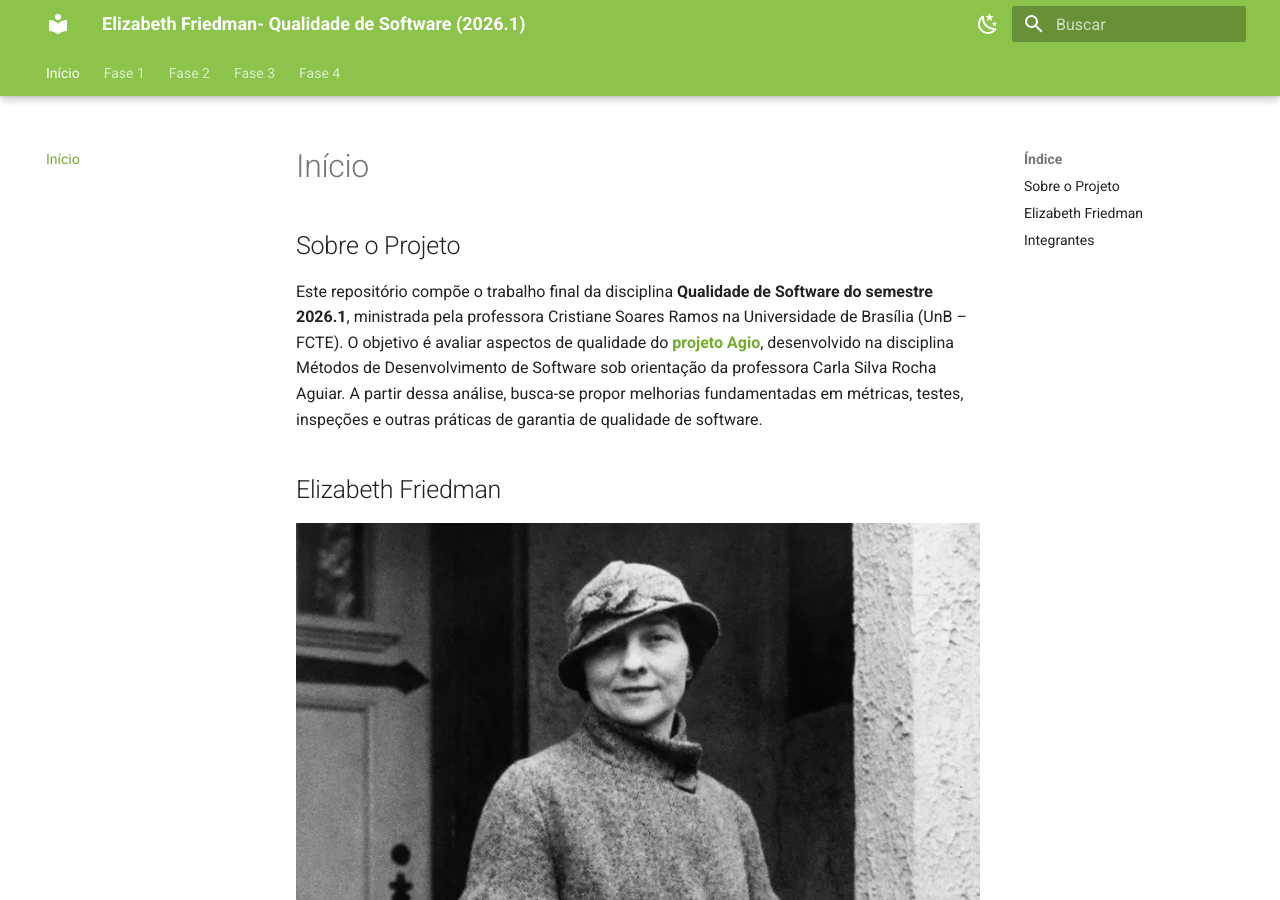
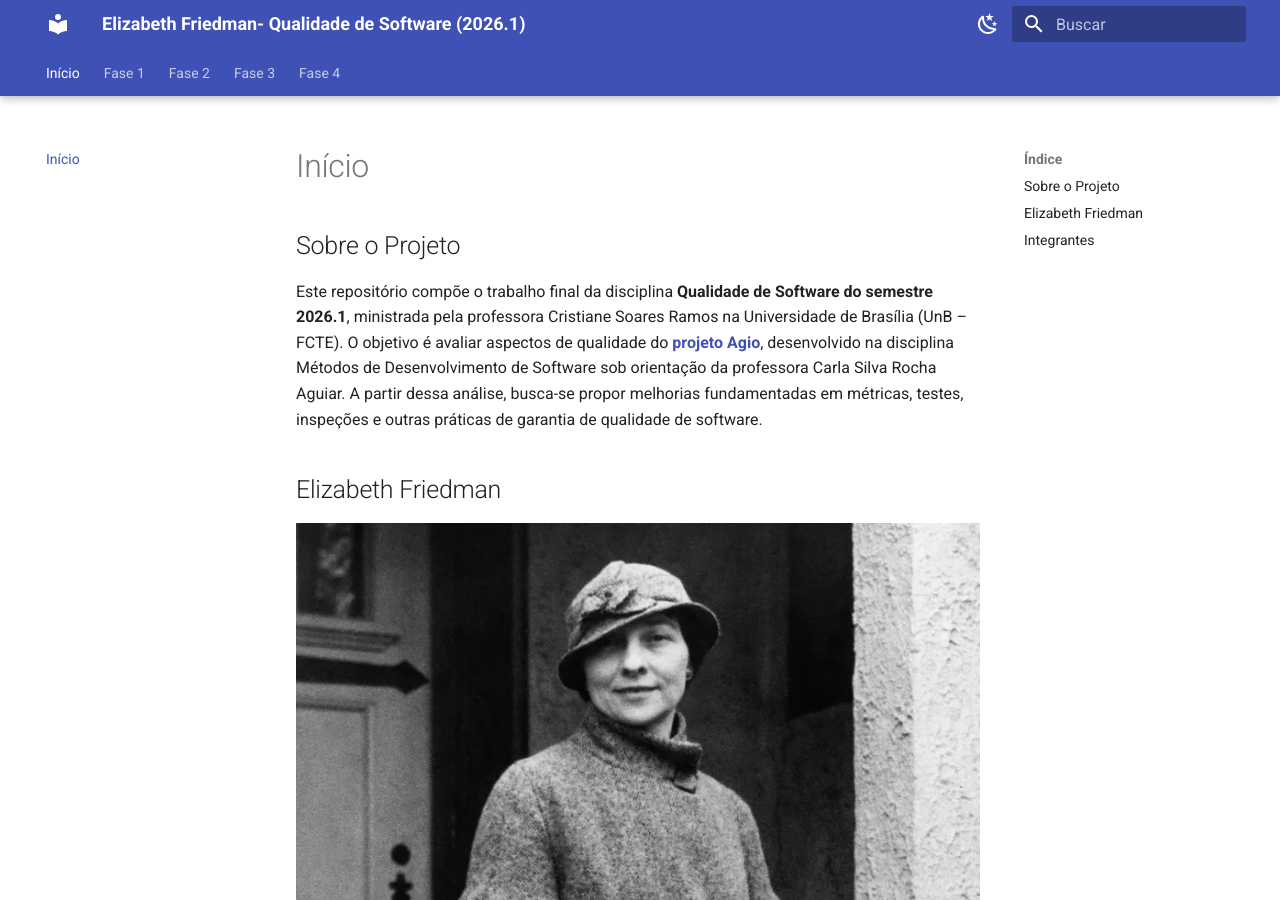
Before and after one commit to FCTE-Qualidade-de-Software-1/2026-1_T02_ELIZABETH_FRIEDMAN, an MkDocs documentation site: the page built from docs/index.md, in a window 1280 px wide and 900 px high. Built offline with MkDocs 1.6.1 and Material for MkDocs 9.7.7, drawn with Linux system fonts in a browser that asks for light colours.

Commit message:
Update mkdocs.yml

```diff
--- a/mkdocs.yml
+++ b/mkdocs.yml
@@ -27,16 +27,16 @@ theme:
     toggle:
       icon: material/weather-night
       name: Modo Claro
-    primary: light green
-    accent: light green
+    primary: red-pink
+    accent: red-pink
     background: "#f5f7fa"
     text: "#22272e"
   - scheme: slate
     toggle:
       icon: material/weather-sunny
       name: Modo Escuro
-    primary: light green
-    accent: light green
+    primary: red-pink
+    accent: red-pink
     background: "#22272e"
     text: "#f5f7fa"
 
```
